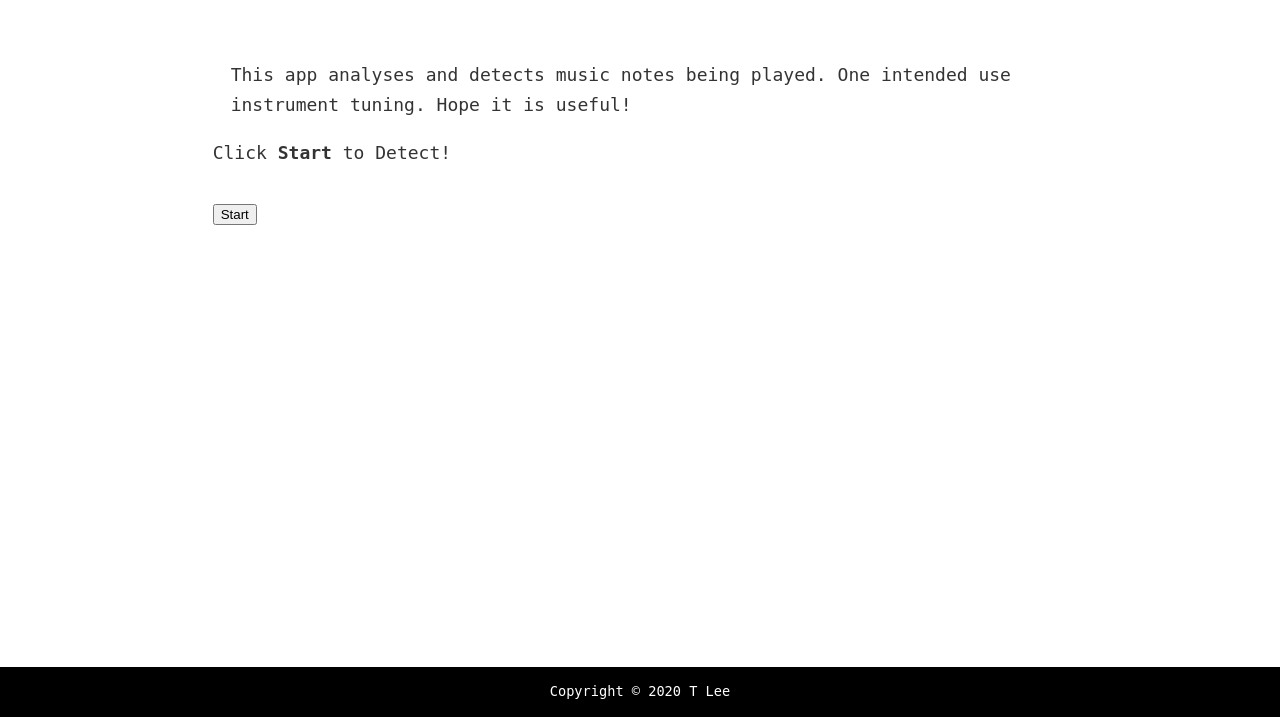
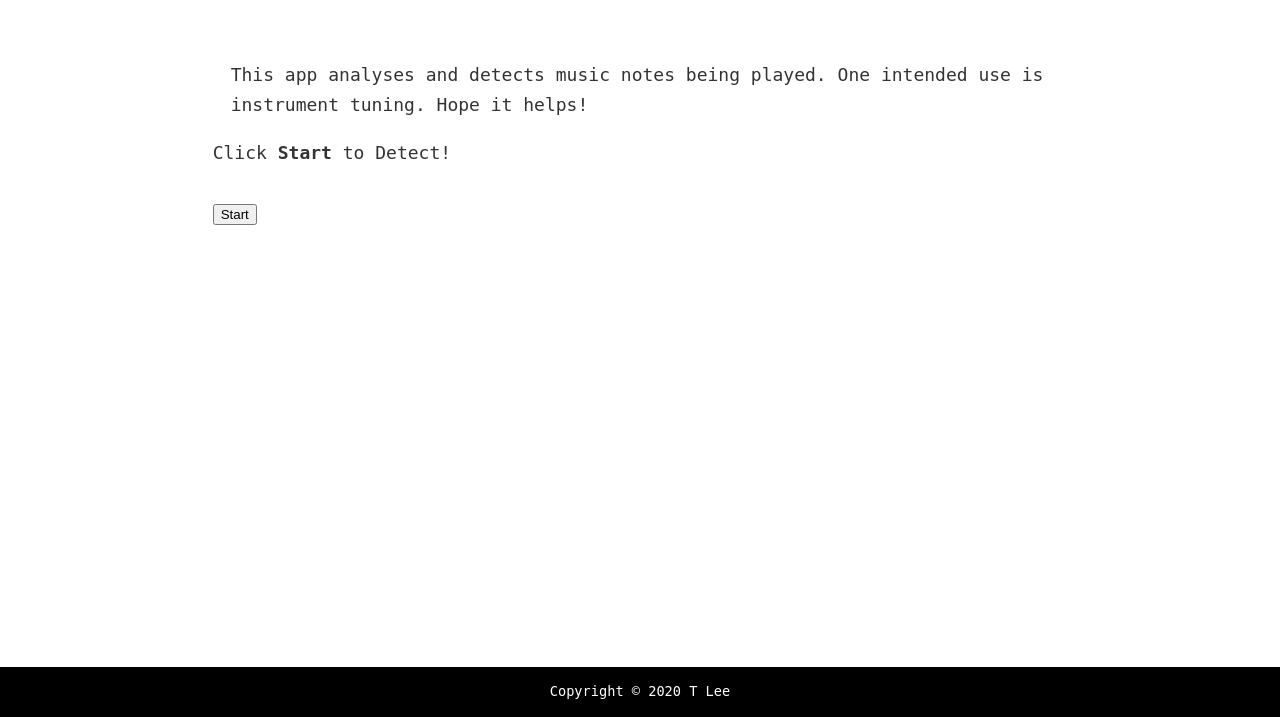
Before and after one commit to teelee7133/codefarmert, a Gatsby site: page /tuner in a window 1280 px wide. Shown: the part 83-800 px from the top of the page. Built offline with nearby package versions, Linux system fonts and the light colour scheme; Gatsby itself is replaced by a stand-in of ours; some packages are replaced by stand-ins of ours.

Commit message:
more rewording

```diff
--- a/src/pages/tuner.js
+++ b/src/pages/tuner.js
@@ -72,7 +72,7 @@ const Tuner = () => {
     <>
       <div className={tunerStyles.introduction}>
         This app analyses and detects music notes being played.
-        One intended use instrument tuning.  Hope it is useful!
+        One intended use is instrument tuning.  Hope it helps!
       </div>
       <div className={tunerStyles.outer}>
         <div className={active ? tunerStyles.displayArea : tunerStyles.displayAreaInactive}  >
```
